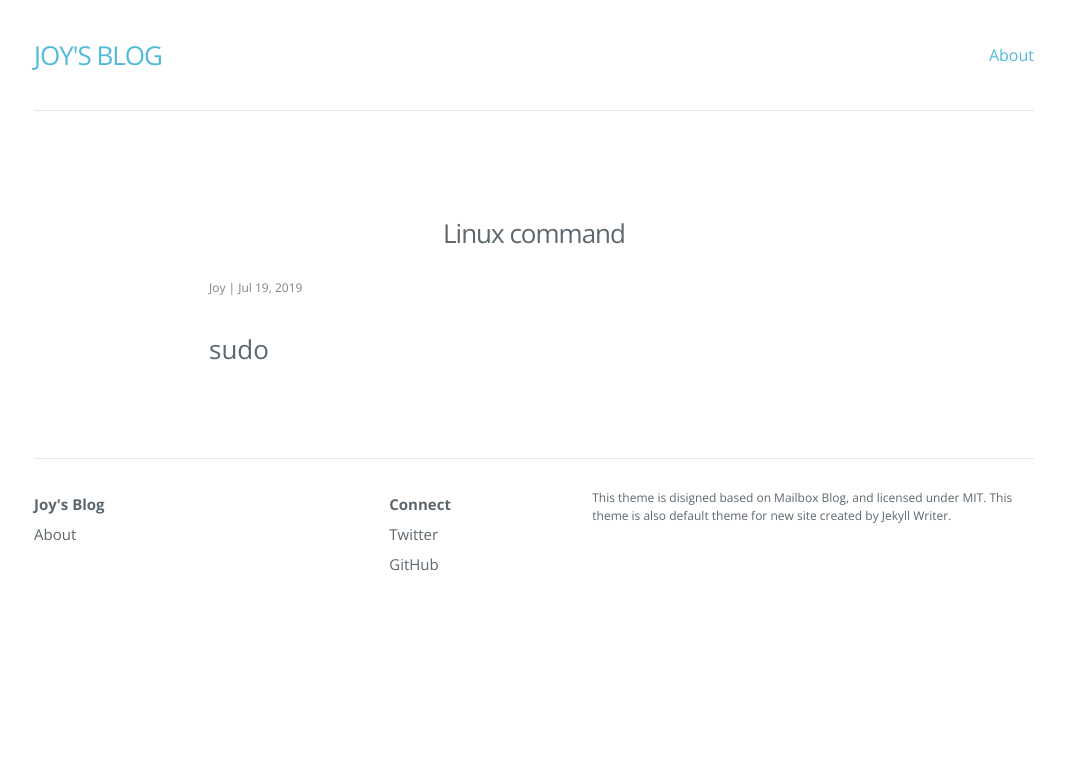
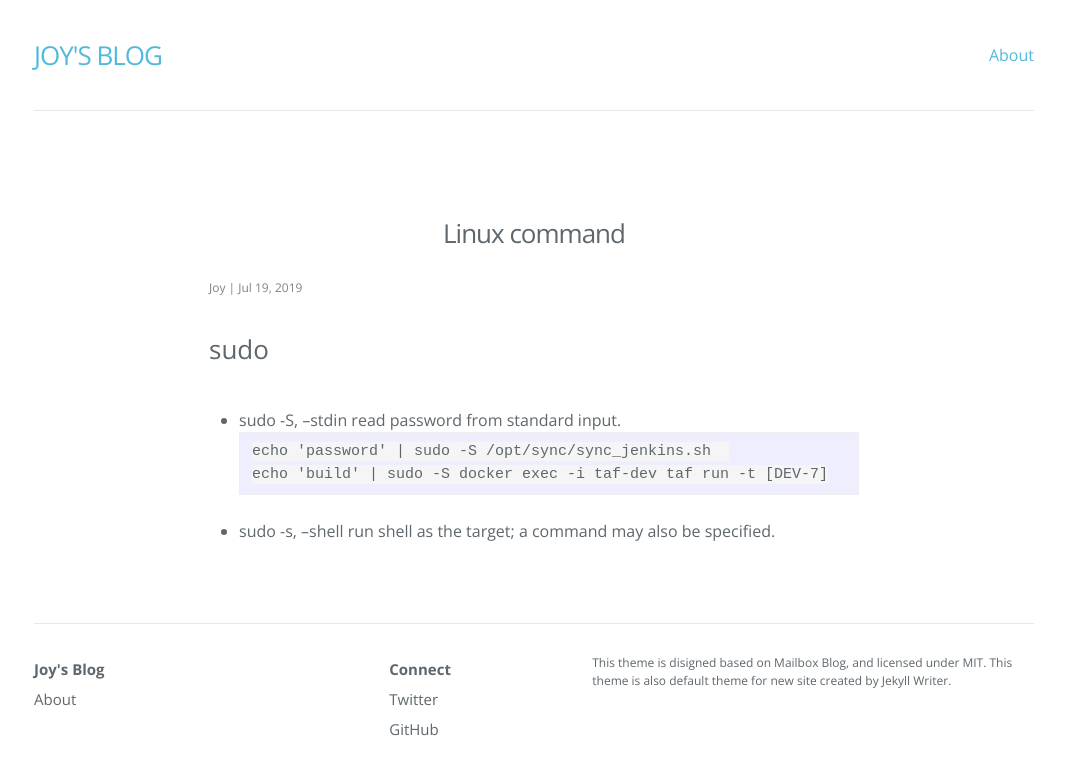
Before and after one commit to joystitch/joystitch.github.io, a Jekyll site: the page built from _posts/2019-07-19-Linux command.md, in a window 1280 px wide. Shown: the top 775 px of the page, without its empty margins (106-1171 px from the left). Built offline with Jekyll 4.4.1, drawn with Linux system fonts in a browser that asks for light colours; nearby versions of some CDN libraries.

Commit message:
Update Linux command

````diff
--- a/_posts/2019-07-19-Linux command.md
+++ b/_posts/2019-07-19-Linux command.md
@@ -5,3 +5,11 @@ tags: linux
 categories: linux
 ---
 ### sudo
+
+* sudo -S,  --stdin  read password from standard input.
+```
+echo 'password' | sudo -S /opt/sync/sync_jenkins.sh
+echo 'build' | sudo -S docker exec -i taf-dev taf run -t [DEV-7]
+```
+
+* sudo -s, --shell  run shell as the target; a command may also be specified.
````
